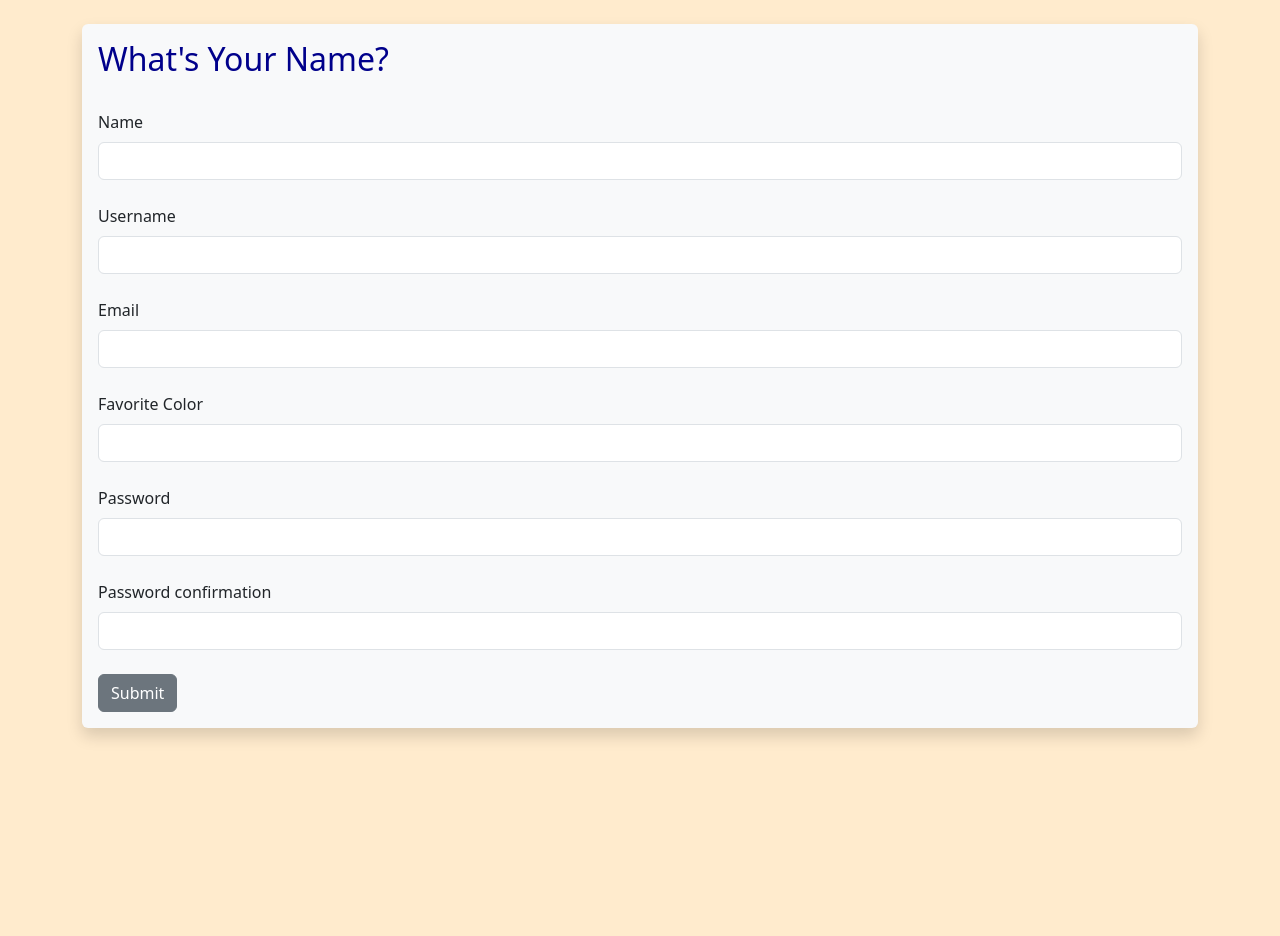
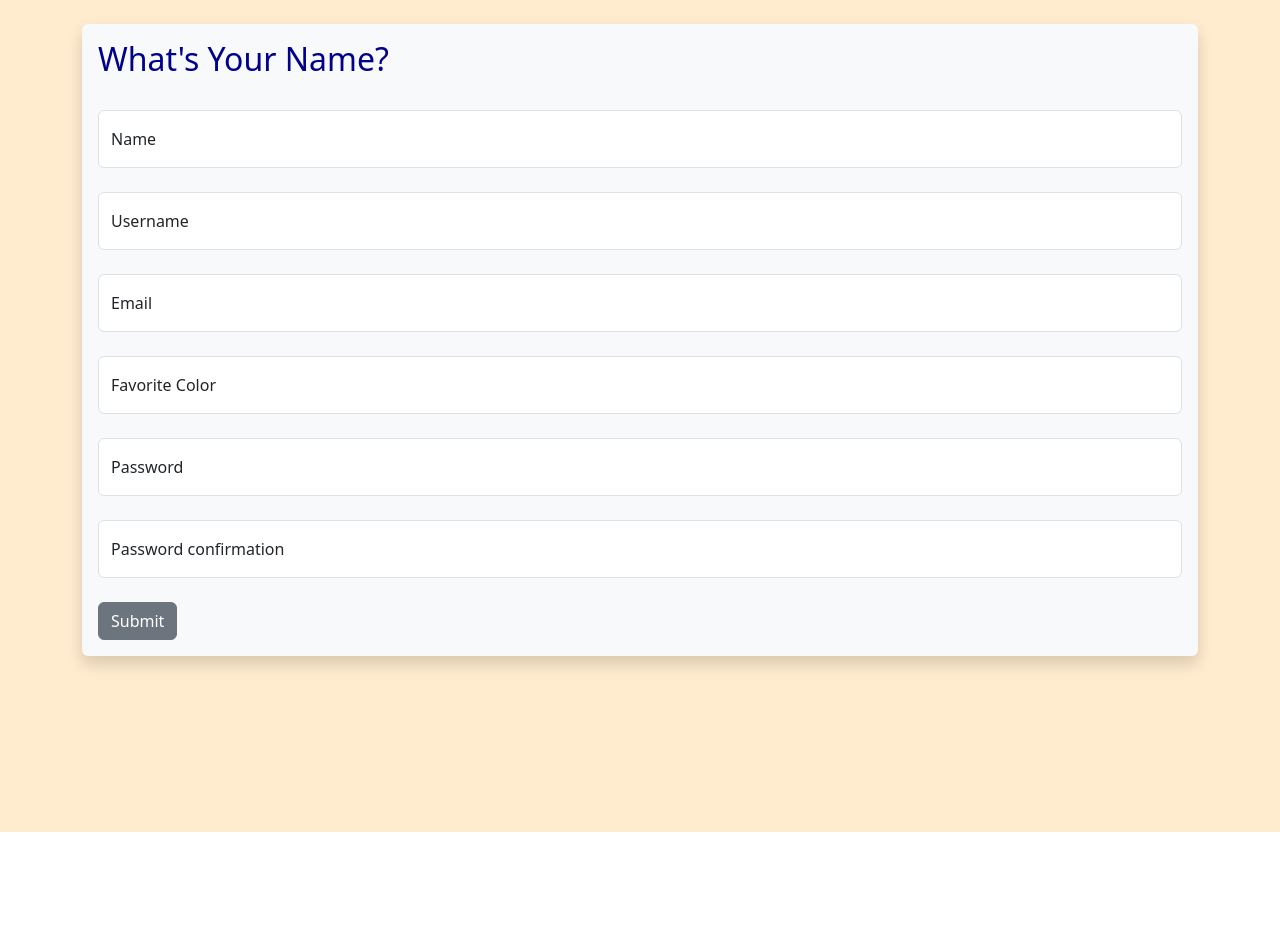
Before and after one commit to Alejoho/Flasker, a Flask app: page /user/add in a window 1280 px wide. Shown: the part 56-992 px from the top of the page. After the commit the page ends 888 px from the top, so only its background shows below. Run offline with Flask 3, Linux system fonts and the light colour scheme; some libraries are stand-ins or nearby versions.

Commit message:
Change the look of the registration form

```diff
--- a/app/templates/user/add_user.html
+++ b/app/templates/user/add_user.html
@@ -19,31 +19,31 @@
 {% else %}
 {# renders the form #}
 
-<div class="shadow p-3 mb-5 bg-body-tertiary rounded">
+{% macro input(field) %}
+
+<div class="form-floating mb-4">
+    <!-- TODO: How can i get the content of the label to put in the placeholder of the input -->
+    {{ field(class="form-control", id=field.id, placeholder=field.name | capitalize()) }}
+    {{ field.label(for=field.id) }}
+
+</div>
+
+{% endmacro %}
+
+
+<div class="shadow p-3 mb-3 bg-body-tertiary rounded">
     <h1>What's Your Name?</h1>
     <br />
 
     <form method="post">
         {{ form.hidden_tag() }}
-        {{ form.name.label(class="form-label") }}
-        {{ form.name(class="form-control") }}
-        <br />
-        {{ form.username.label(class="form-label") }}
-        {{ form.username(class="form-control") }}
-        <br />
-        {{ form.email.label(class="form-label") }}
-        {{ form.email(class="form-control") }}
-        <br />
-        {{ form.favorite_color.label(class="form-label") }}
-        {{ form.favorite_color(class="form-control") }}
-        <br />
-        {{ form.password.label(class="form-label") }}
-        {{ form.password(class="form-control") }}
-        <br />
-        {{ form.password_confirmation.label(class="form-label") }}
-        {{ form.password_confirmation(class="form-control") }}
-        <br />
-        {{ form.submit(class="btn btn-secondary")}}
+        {{ input(form.name) }}
+        {{ input(form.username) }}
+        {{ input(form.email) }}
+        {{ input(form.favorite_color) }}
+        {{ input(form.password) }}
+        {{ input(form.password_confirmation) }}
+        {{ form.submit(class="btn btn-secondary") }}
     </form>
 
 </div>
```
